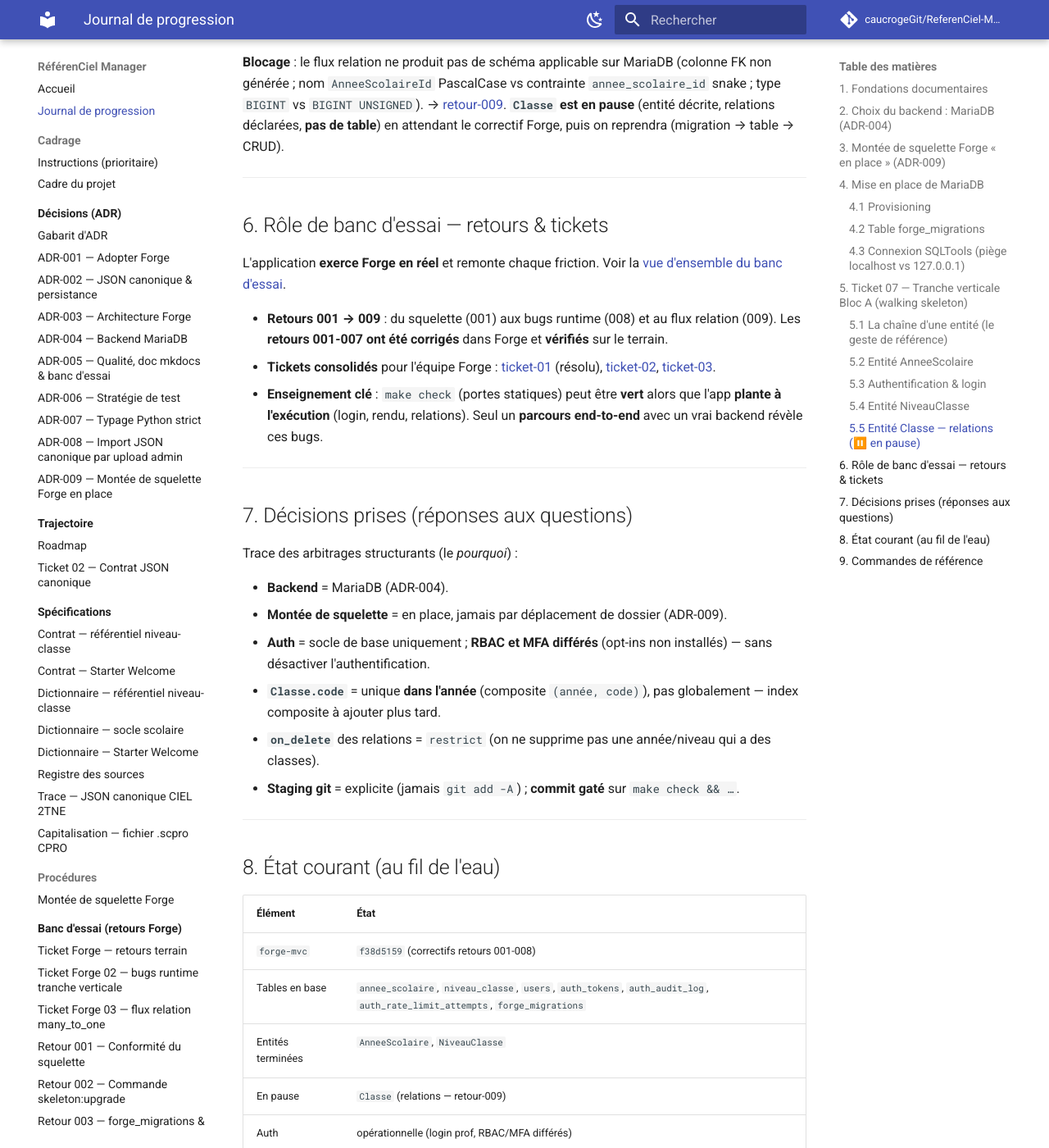
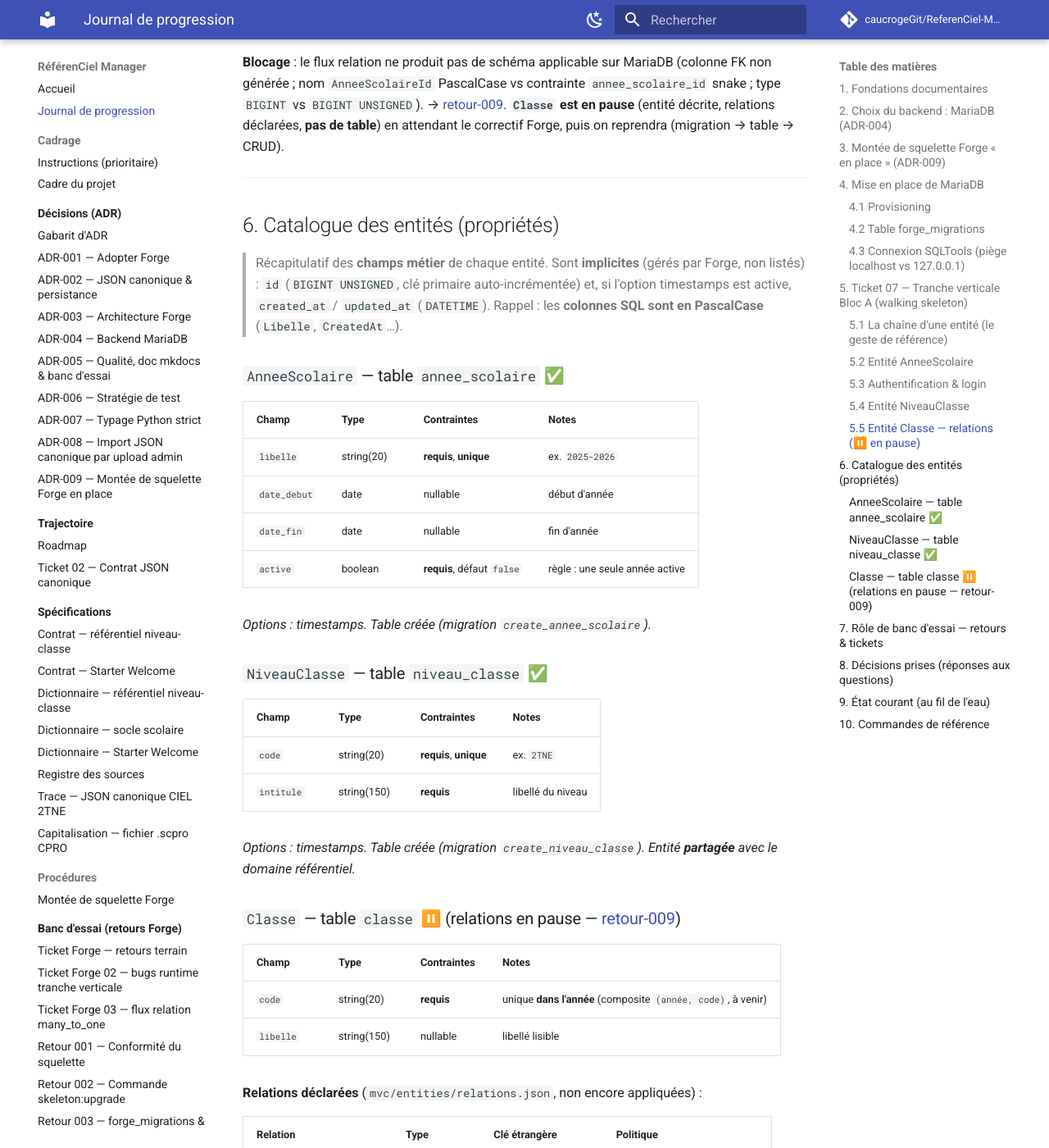
Before and after one commit to caucrogeGit/ReferenCiel-Manager, an MkDocs documentation site: the page built from docs/journal-de-progression.md, in a window 1280 px wide and 1400 px high, scrolled down 4591 px. Shown: the whole window at 82% size. Built offline with MkDocs 1.6.1 and Material for MkDocs 9.7.7, drawn with Linux system fonts in a browser that asks for light colours; comment, search, counter and statistics services are not loaded; some of the changed text lies outside the part shown.

Commit message:
docs(journal): §6 catalogue des entités (propriétés par entité)
Ajoute un chapitre récapitulant les champs de chaque entité métier
(AnneeScolaire, NiveauClasse, Classe + relations déclarées), colonnes/timestamps
implicites notés. Renumérotation des chapitres suivants (7-10).

Co-Authored-By: Claude Opus 4.8 (1M context) <noreply@anthropic.com>

````diff
--- a/docs/journal-de-progression.md
+++ b/docs/journal-de-progression.md
@@ -210,7 +210,57 @@ attendant le correctif Forge, puis on reprendra (migration → table → CRUD).
 
 ---
 
-## 6. Rôle de banc d'essai — retours & tickets
+## 6. Catalogue des entités (propriétés)
+
+> Récapitulatif des **champs métier** de chaque entité. Sont **implicites** (gérés
+> par Forge, non listés) : `id` (`BIGINT UNSIGNED`, clé primaire auto-incrémentée)
+> et, si l'option timestamps est active, `created_at` / `updated_at` (`DATETIME`).
+> Rappel : les **colonnes SQL sont en PascalCase** (`Libelle`, `CreatedAt`…).
+
+### `AnneeScolaire` — table `annee_scolaire` ✅
+
+| Champ | Type | Contraintes | Notes |
+|---|---|---|---|
+| `libelle` | string(20) | **requis**, **unique** | ex. `2025-2026` |
+| `date_debut` | date | nullable | début d'année |
+| `date_fin` | date | nullable | fin d'année |
+| `active` | boolean | **requis**, défaut `false` | règle : une seule année active |
+
+*Options : timestamps. Table créée (migration `create_annee_scolaire`).*
+
+### `NiveauClasse` — table `niveau_classe` ✅
+
+| Champ | Type | Contraintes | Notes |
+|---|---|---|---|
+| `code` | string(20) | **requis**, **unique** | ex. `2TNE` |
+| `intitule` | string(150) | **requis** | libellé du niveau |
+
+*Options : timestamps. Table créée (migration `create_niveau_classe`). Entité
+**partagée** avec le domaine référentiel.*
+
+### `Classe` — table `classe` ⏸️ (relations en pause — [retour-009](banc-essai/retour-009-flux-relation-many-to-one-casse-mariadb.md))
+
+| Champ | Type | Contraintes | Notes |
+|---|---|---|---|
+| `code` | string(20) | **requis** | unique **dans l'année** (composite `(année, code)`, à venir) |
+| `libelle` | string(150) | nullable | libellé lisible |
+
+**Relations déclarées** (`mvc/entities/relations.json`, non encore appliquées) :
+
+| Relation | Type | Clé étrangère | Politique |
+|---|---|---|---|
+| `Classe → AnneeScolaire` | many_to_one | `annee_scolaire_id` | `on_delete restrict`, indexée |
+| `Classe → NiveauClasse` | many_to_one | `niveau_classe_id` | `on_delete restrict`, indexée |
+
+*Options : timestamps. ⚠️ **Table pas encore créée** (bloqué par le flux relation).*
+
+> **Socle Auth/User** (`users`, `auth_tokens`, `auth_audit_log`,
+> `auth_rate_limit_attempts`) : fourni par Forge (`auth:init`), non listé ici — ce
+> ne sont pas des entités métier du projet.
+
+---
+
+## 7. Rôle de banc d'essai — retours & tickets
 
 L'application **exerce Forge en réel** et remonte chaque friction. Voir la
 [vue d'ensemble du banc d'essai](banc-essai/README.md).
@@ -228,7 +278,7 @@ L'application **exerce Forge en réel** et remonte chaque friction. Voir la
 
 ---
 
-## 7. Décisions prises (réponses aux questions)
+## 8. Décisions prises (réponses aux questions)
 
 Trace des arbitrages structurants (le *pourquoi*) :
 
@@ -245,7 +295,7 @@ Trace des arbitrages structurants (le *pourquoi*) :
 
 ---
 
-## 8. État courant (au fil de l'eau)
+## 9. État courant (au fil de l'eau)
 
 | Élément | État |
 |---|---|
@@ -262,7 +312,7 @@ Trace des arbitrages structurants (le *pourquoi*) :
 
 ---
 
-## 9. Commandes de référence
+## 10. Commandes de référence
 
 ```bash
 make setup            # installe tout (prêt au dev)
````
